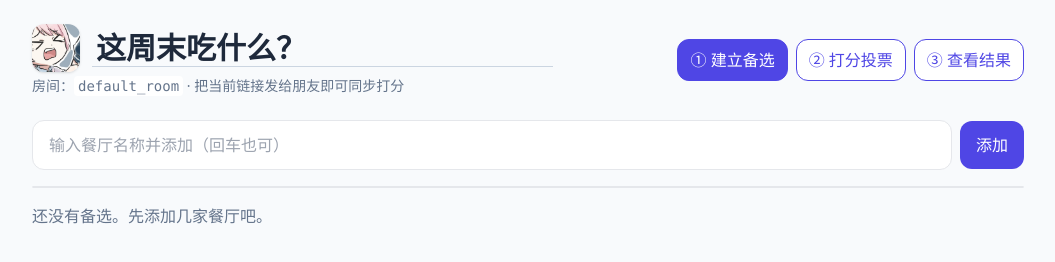
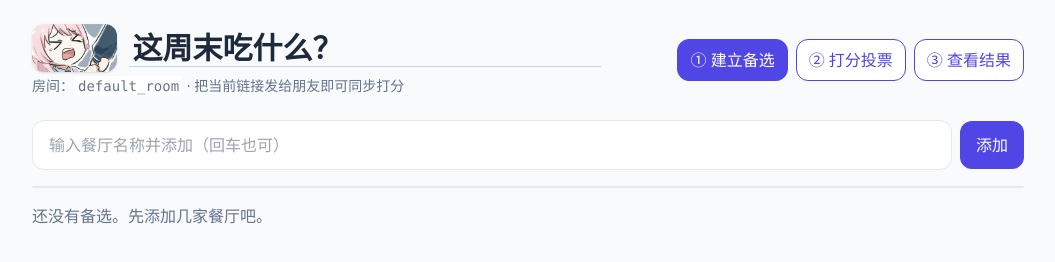
Before and after one commit to eyjafjallaaa-hash/dinner-picker, a plain HTML site: page index.html in a window 1280 px wide. Shown: the whole page, without its empty margins (112-1167 px from the left). Drawn offline with nearby package versions, Linux system fonts and the light colour scheme; no server answers.

Commit message:
pic size adjust

```diff
--- a/index.html
+++ b/index.html
@@ -14,7 +14,7 @@
       <div class="min-w-0">
         <div class="flex items-center gap-3">
           <!-- 单张图片 -->
-          <img src="title.jpg" alt="title icon" class="h-12 w-12 rounded-xl object-cover shadow" />
+          <img src="title.jpg" alt="title icon" class="h-12 w-24 rounded-xl object-cover shadow" />
           <!-- 可编辑标题（云同步） -->
           <input id="titleInput"
                  class="w-full min-w-0 text-2xl md:text-3xl font-bold bg-transparent border-b border-slate-300 focus:outline-none focus:border-indigo-500 px-1"
```
